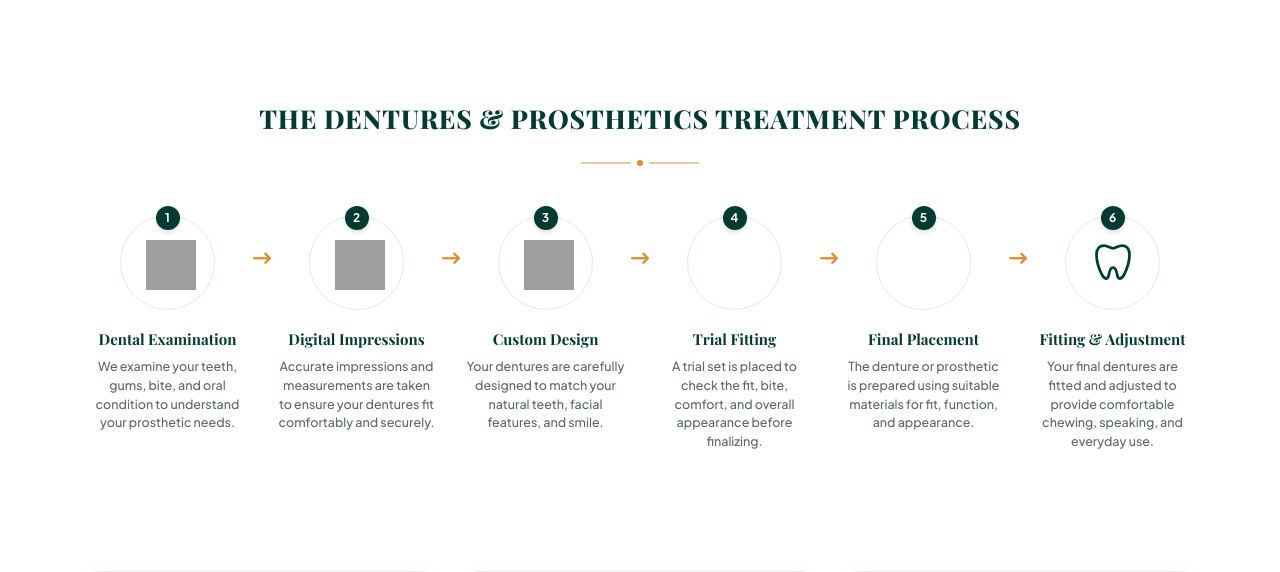
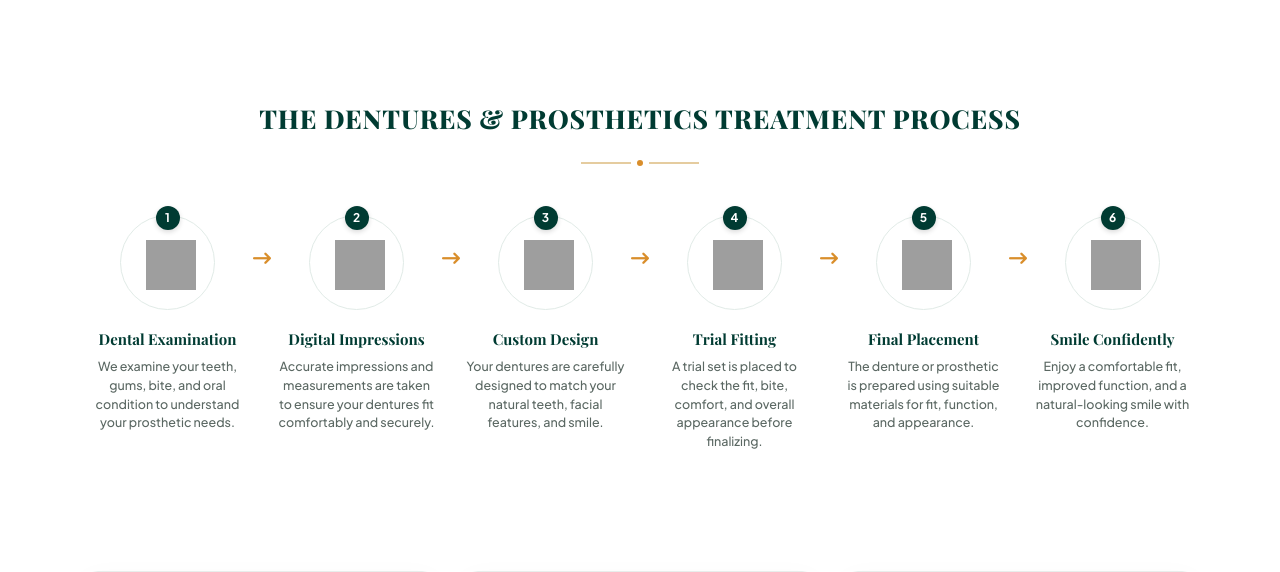
Before and after one commit to bhavi-creations/anish-dental, a PHP site: page /dentures-and-prosthetics.php in a window 1280 px wide. Shown: the part 1235-1807 px from the top of the page. Run offline with PHP 8.4, Linux system fonts and the light colour scheme; grey boxes are pictures that could not be loaded.

Commit message:
Added changes in dentures and prosthetics  page

```diff
--- a/dentures-and-prosthetics.php
+++ b/dentures-and-prosthetics.php
@@ -286,7 +286,7 @@
                             <path d="M7 3C4.5 3 3 5 3 8C3 11.5 4.5 16 6 19C6.8 20.6 8 21 8.5 21C9.2 21 9.5 20.2 9.8 18.5C10.2 16.2 11 15 12 15C13 15 13.8 16.2 14.2 18.5C14.5 20.2 14.8 21 15.5 21C16 21 17.2 20.6 18 19C19.5 16 21 11.5 21 8C21 5 19.5 3 17 3C15 3 13.5 4.5 12 4.5C10.5 4.5 9 3 7 3Z"></path>
                             <path d="M9.5 7.5c1.5 1 3.5 1 5 0" stroke-dasharray="2 1"></path>
                         </svg> -->
-                        <img src="./assets/img/icons/.png" alt="" style="width: 50px; height: 50px;">
+                        <img src="./assets/img/icons/digital-imaging.png" alt="" style="width: 50px; height: 50px;">
                     </div>
                 </div>
                 <h3 class="rootcanal_fourth_section_step_title">Digital Impressions</h3>
@@ -310,7 +310,7 @@
                             <path d="M7 3C4.5 3 3 5 3 8C3 11.5 4.5 16 6 19C6.8 20.6 8 21 8.5 21C9.2 21 9.5 20.2 9.8 18.5C10.2 16.2 11 15 12 15C13 15 13.8 16.2 14.2 18.5C14.5 20.2 14.8 21 15.5 21C16 21 17.2 20.6 18 19C19.5 16 21 11.5 21 8C21 5 19.5 3 17 3C15 3 13.5 4.5 12 4.5C10.5 4.5 9 3 7 3Z"></path>
                             <path d="M12 2v8M11 5h2M11 8h2"></path>
                         </svg> -->
-                        <img src="./assets/img/icons/.png" alt="" style="width: 50px; height: 50px;">
+                        <img src="./assets/img/icons/Denture-custom-fit.png" alt="" style="width: 50px; height: 50px;">
                     </div>
                 </div>
                 <h3 class="rootcanal_fourth_section_step_title">Custom Design</h3>
@@ -334,7 +334,7 @@
                             <path d="M7 3C4.5 3 3 5 3 8C3 11.5 4.5 16 6 19C6.8 20.6 8 21 8.5 21C9.2 21 9.5 20.2 9.8 18.5C10.2 16.2 11 15 12 15C13 15 13.8 16.2 14.2 18.5C14.5 20.2 14.8 21 15.5 21C16 21 17.2 20.6 18 19C19.5 16 21 11.5 21 8C21 5 19.5 3 17 3C15 3 13.5 4.5 12 4.5C10.5 4.5 9 3 7 3Z"></path>
                             <path d="M10 9c1 1 3 1 4 0"></path>
                         </svg> -->
-
+                        <img src="./assets/img/icons/dentures-step-4.png" alt="" style="width: 50px; height: 50px;">
                     </div>
                 </div>
                 <h3 class="rootcanal_fourth_section_step_title">Trial Fitting</h3>
@@ -358,7 +358,7 @@
                             <path d="M7 3C4.5 3 3 5 3 8C3 11.5 4.5 16 6 19C6.8 20.6 8 21 8.5 21C9.2 21 9.5 20.2 9.8 18.5C10.2 16.2 11 15 12 15C13 15 13.8 16.2 14.2 18.5C14.5 20.2 14.8 21 15.5 21C16 21 17.2 20.6 18 19C19.5 16 21 11.5 21 8C21 5 19.5 3 17 3C15 3 13.5 4.5 12 4.5C10.5 4.5 9 3 7 3Z"></path>
                             <path d="M10 11l2 2 2-2"></path>
                         </svg> -->
-
+                        <img src="./assets/img/icons/dentures-step-5.png" alt="" style="width: 50px; height: 50px;">
                     </div>
                 </div>
                 <h3 class="rootcanal_fourth_section_step_title">Final Placement</h3>
@@ -378,14 +378,15 @@
                     <span class="rootcanal_fourth_section_badge">6</span>
                     <div class="rootcanal_fourth_section_icon">
                         <!-- Fitting & Adjustment / Crown SVG -->
-                        <svg viewBox="0 0 24 24">
+                        <!-- <svg viewBox="0 0 24 24">
                             <path d="M7 3C4.5 3 3 5 3 8C3 11.5 4.5 16 6 19C6.8 20.6 8 21 8.5 21C9.2 21 9.5 20.2 9.8 18.5C10.2 16.2 11 15 12 15C13 15 13.8 16.2 14.2 18.5C14.5 20.2 14.8 21 15.5 21C16 21 17.2 20.6 18 19C19.5 16 21 11.5 21 8C21 5 19.5 3 17 3C15 3 13.5 4.5 12 4.5C10.5 4.5 9 3 7 3Z"></path>
-                        </svg>
+                        </svg> -->
+                        <img src="./assets/img/cosmetic-teeth.png" alt="" style="width: 50px; height: 50px;">
                     </div>
                 </div>
-                <h3 class="rootcanal_fourth_section_step_title">Fitting & Adjustment</h3>
+                <h3 class="rootcanal_fourth_section_step_title">Smile Confidently</h3>
                 <p class="rootcanal_fourth_section_step_desc">
-                    Your final dentures are fitted and adjusted to provide comfortable chewing, speaking, and everyday use.
+                  Enjoy a comfortable fit, improved function, and a natural-looking smile with confidence.
                 </p>
             </div>
 
```
